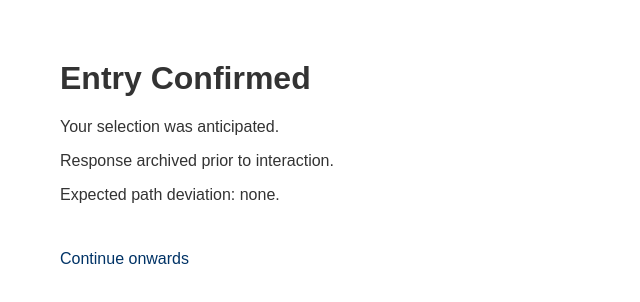
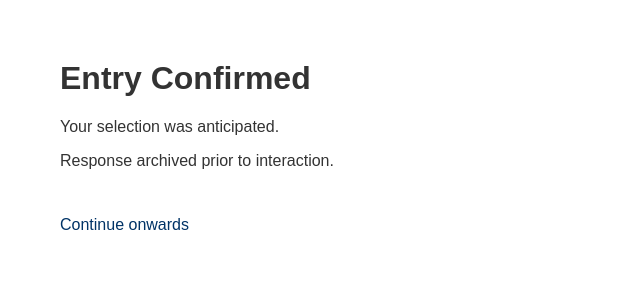
Before and after one commit to ent-labs/ent-lab, a plain HTML site: page recorded.html in a window 1280 px wide. Shown: the whole page, without its empty margins (0-640 px from the left). Drawn offline with Linux system fonts and the light colour scheme.

Commit message:
Update recorded.html

```diff
--- a/recorded.html
+++ b/recorded.html
@@ -29,9 +29,6 @@ Your selection was anticipated.
 Response archived prior to interaction.
 </p>
 
-<p>
-Expected path deviation: none.
-</p>
 
 <a href="trajectory.html">Continue onwards</a>
 
```
